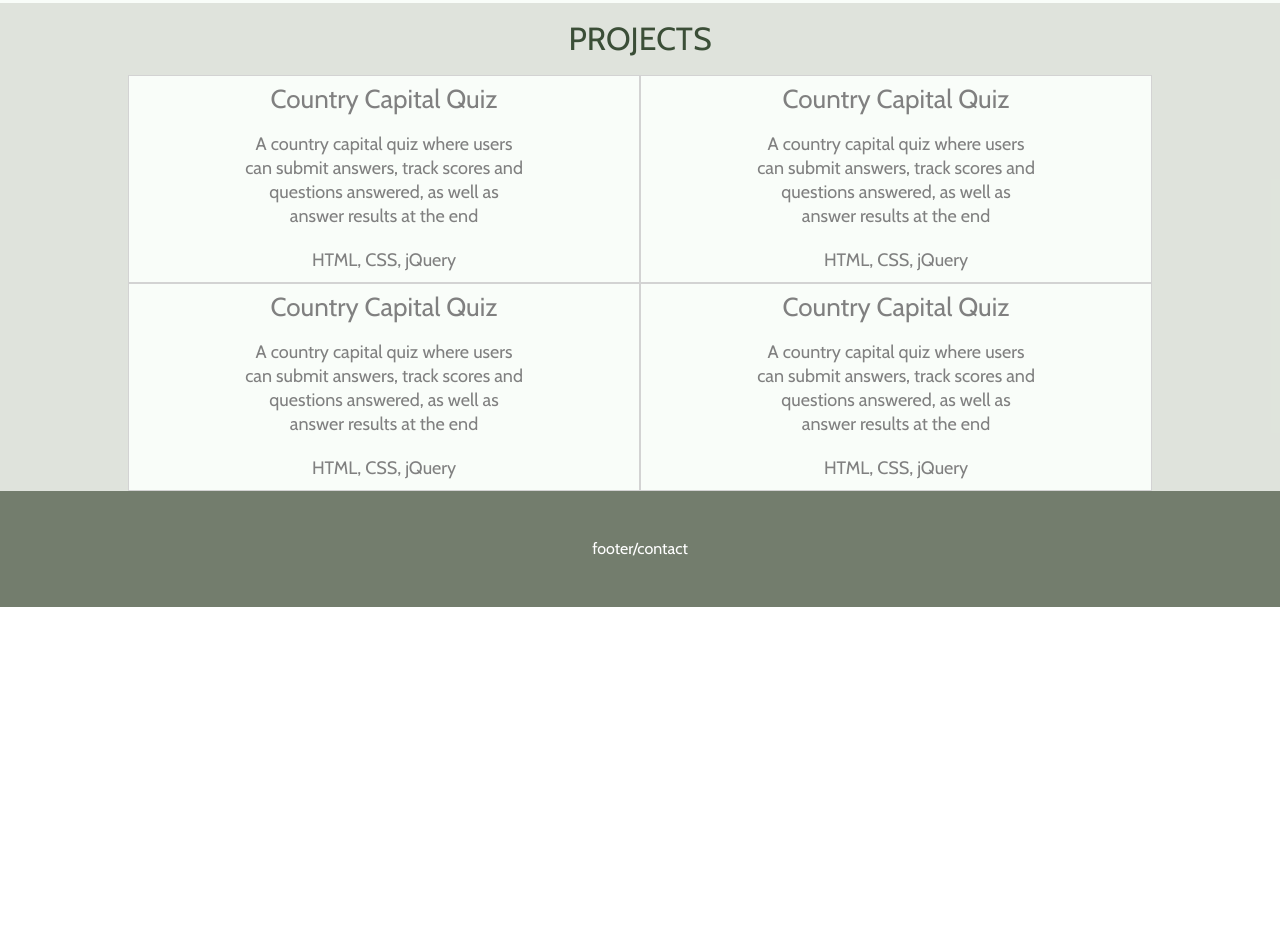
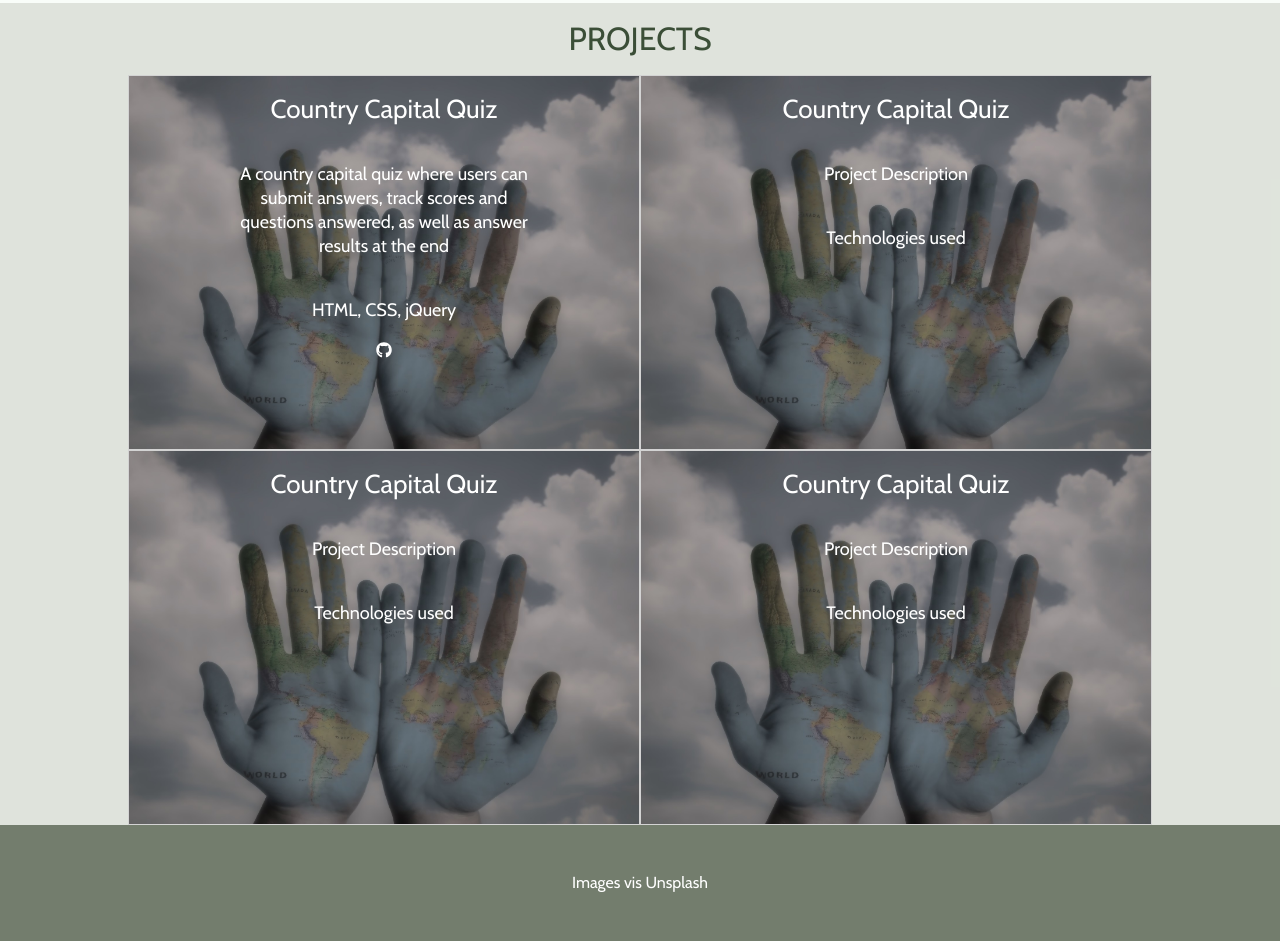
Before and after one commit to Mengqi89/my-portfolio, a plain HTML site: page index.html in a window 1280 px wide. Shown: the part 838-1779 px from the top of the page. Before the commit the page ends 1445 px from the top, so only its background shows below. Drawn offline with nearby package versions, Linux system fonts and the light colour scheme; a script that the page names is missing.

Commit message:
added app screenshot

```diff
--- a/index.html
+++ b/index.html
@@ -16,27 +16,25 @@
         <div>
             <nav class="nav">
                 <ul>
-                    <li class="nav-link"><a href="#intro">about</a></li>
-                    <li class="nav-link"><a href="">resume</a></li>
-                    <li class="nav-link"><a href="#projects">projects</a></li>
+                    <li><a class="nav-link" href="#intro">about</a></li>
+                    <li><a class="nav-link" href="">resume</a></li>
+                    <li><a class="nav-link" href="#projects">projects</a></li>
                 </ul>
             </nav>
         </div>
         <div>
             <nav class="nav">
                 <ul>
-                    <li class="nav-link"><a href="https://github.com/Mengqi89" target="_blank"><i class="fab fa-github"></i></a></li>
-                    <li class="nav-link"><a href="https://www.linkedin.com/in/mengqiwang/" target="_blank"><i class="fab fa-linkedin-in"></i></a></li>
-                    <li class="nav-link"><a href="mailto: wmq516@gmail.com" target="_blank"><i class="fas fa-envelope"></i></a></li>
+                    <li><a class="nav-link" href="https://github.com/Mengqi89" target="_blank"><i class="fab fa-github"></i></a></li>
+                    <li><a class="nav-link" href="https://www.linkedin.com/in/mengqiwang/" target="_blank"><i class="fab fa-linkedin-in"></i></a></li>
+                    <li><a class="nav-link" href="mailto:wmq516@gmail.com" target="_blank"><i class="fas fa-envelope"></i></a></li>
                 </ul>
             </nav>
         </div>
 
     </header>
     <main>
-        <section id="hero">
-            <h1 class="headline">Hi, I'm Mengqi, a full-stack web developer in Salt Lake City.<h1>
-        </section>
+        <h1 class="headline">Hi, I'm Mengqi Wang, a full-stack web developer in Salt Lake City.</h1>
 
         <section id="intro">
             <h2>ABOUT ME</h2>
@@ -49,25 +47,38 @@
         <section id="projects">
             <h2>PROJECTS</h2>
             <div class="project-list">
-                <div class="project-item">
-                    <p class="project-title">Country Capital Quiz</p>
+                <div class="project-item screenshot-1">
+                    <p><a class="project-title" href="https://kylerrenneker.github.io/quizApp/" target="_blank">Country Capital Quiz</a></p>
+
                     <p class="project-description">A country capital quiz where users can submit answers, track scores and questions answered, as well as answer results at the end</p>
+
                     <p class="project-tech">HTML, CSS, jQuery</p>
+
+                    <div><a href="https://github.com/kylerRenneker/quizApp" target="_blank" class="github"><i class="fab fa-github"></i></a></div>
                 </div>
-                <div class="project-item">
-                    <p class="project-title">Country Capital Quiz</p>
-                    <p class="project-description">A country capital quiz where users can submit answers, track scores and questions answered, as well as answer results at the end</p>
-                    <p class="project-tech">HTML, CSS, jQuery</p>
+
+                <div class="project-item screenshot-2">
+                    <p><a class="project-title" href="https://kylerrenneker.github.io/quizApp/" target="_blank">Country Capital Quiz</a></p>
+
+                    <p class="project-description">Project Description</p>
+
+                    <p class="project-tech">Technologies used</p>
                 </div>
-                <div class="project-item">
-                    <p class="project-title">Country Capital Quiz</p>
-                    <p class="project-description">A country capital quiz where users can submit answers, track scores and questions answered, as well as answer results at the end</p>
-                    <p class="project-tech">HTML, CSS, jQuery</p>
+
+                <div class="project-item screenshot-3">
+                    <p><a class="project-title" href="https://kylerrenneker.github.io/quizApp/" target="_blank">Country Capital Quiz</a></p>
+
+                    <p class="project-description">Project Description</p>
+
+                    <p class="project-tech">Technologies used</p>
                 </div>
-                <div class="project-item">
-                    <p class="project-title">Country Capital Quiz</p>
-                    <p class="project-description">A country capital quiz where users can submit answers, track scores and questions answered, as well as answer results at the end</p>
-                    <p class="project-tech">HTML, CSS, jQuery</p>
+
+                <div class="project-item screenshot-4">
+                    <p><a class="project-title" href="https://kylerrenneker.github.io/quizApp/" target="_blank">Country Capital Quiz</a></p>
+
+                    <p class="project-description">Project Description</p>
+
+                    <p class="project-tech">Technologies used</p>
                 </div>
             </div>
         </section>
@@ -78,8 +89,6 @@
 </body>
 
 <footer>
-    <div>
-        footer/contact
-    </div>
+    Images vis Unsplash
 </footer>
 </html>
--- a/styles.css
+++ b/styles.css
@@ -17,18 +17,23 @@ header {
     background: rgb(249, 253, 249);
 }
 
-.nav-link {
+li {
     display: inline-block;
     padding: 20px;
-}
-
-a {
     text-decoration: none;
     color: gray;
     font-size: 16px;
     font-weight: bold;
 }
 
+.nav-link {
+    text-decoration: none;
+    color: gray;
+}
+
+a:hover {
+    font-style: italic;
+}
 
 /* #hero {
     background-image: url(/assets/images/forest2.jpg);
@@ -41,7 +46,7 @@ a {
     position: relative;
 } */
 
-#hero {
+h1 {
     background-image: url(images/mountain4.jpg);
     background-size: cover;
     background-position: center;
@@ -52,7 +57,8 @@ a {
 .headline {
     margin: auto;
     padding-top: 20px;
-    width: 70%;
+    padding-left: 10px;
+    padding-right: 10px;
     text-align: center;
     font-size: 32px;
     color: rgba(7, 32, 3, 0.76);
@@ -92,29 +98,62 @@ h2 {
 
 .project-item {
     width: 80%;
+    height: 375px;
     text-align: center;
     border: solid 1px lightgray;
-    color: gray;
+    color: white;
     background: rgb(249, 253, 249);
+}
+
+.screenshot-1 {
+    background-image: url(/images/worldmap-hand.jpg);
+    background-size: cover;
+    background-position: center;
+}
+
+.screenshot-2 {
+    background-image: url(/images/worldmap-hand.jpg);
+    background-size: cover;
+    background-position: center;
+}
+
+.screenshot-3 {
+    background-image: url(/images/worldmap-hand.jpg);
+    background-size: cover;
+    background-position: center;
+}
+
+.screenshot-4 {
+    background-image: url(/images/worldmap-hand.jpg);
+    background-size: cover;
+    background-position: center;
 }
 
 .project-title {
     font-size: 26px;
-    padding: 10px;
+    color: white;
+    text-decoration: none;
+}
+
+.github {
+    color: white;
+}
+
+.project-item > p {
+    padding-top: 20px;
+    padding-bottom: 20px;
 }
 
 .project-description {
     font-size: 18px;
     line-height: 24px;
     margin: 0 20%;
-    padding: 10px;
 }
 
 .project-tech {
     font-size: 18px;
     line-height: 24px;
     margin: 0 20%;
-    padding: 10px;
 }
 
 footer {
```
Also changed, not shown: images/worldmap-hand.jpg (added), 2 other files.
